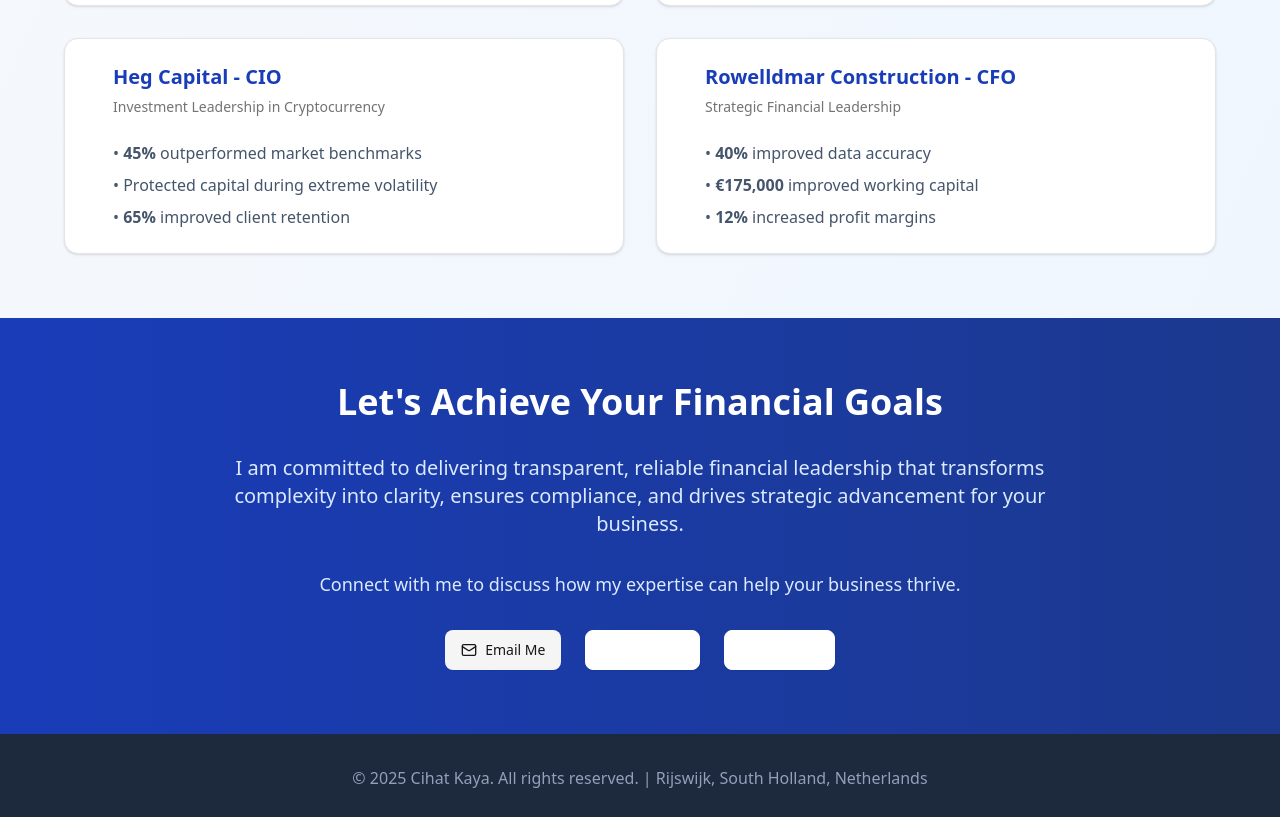
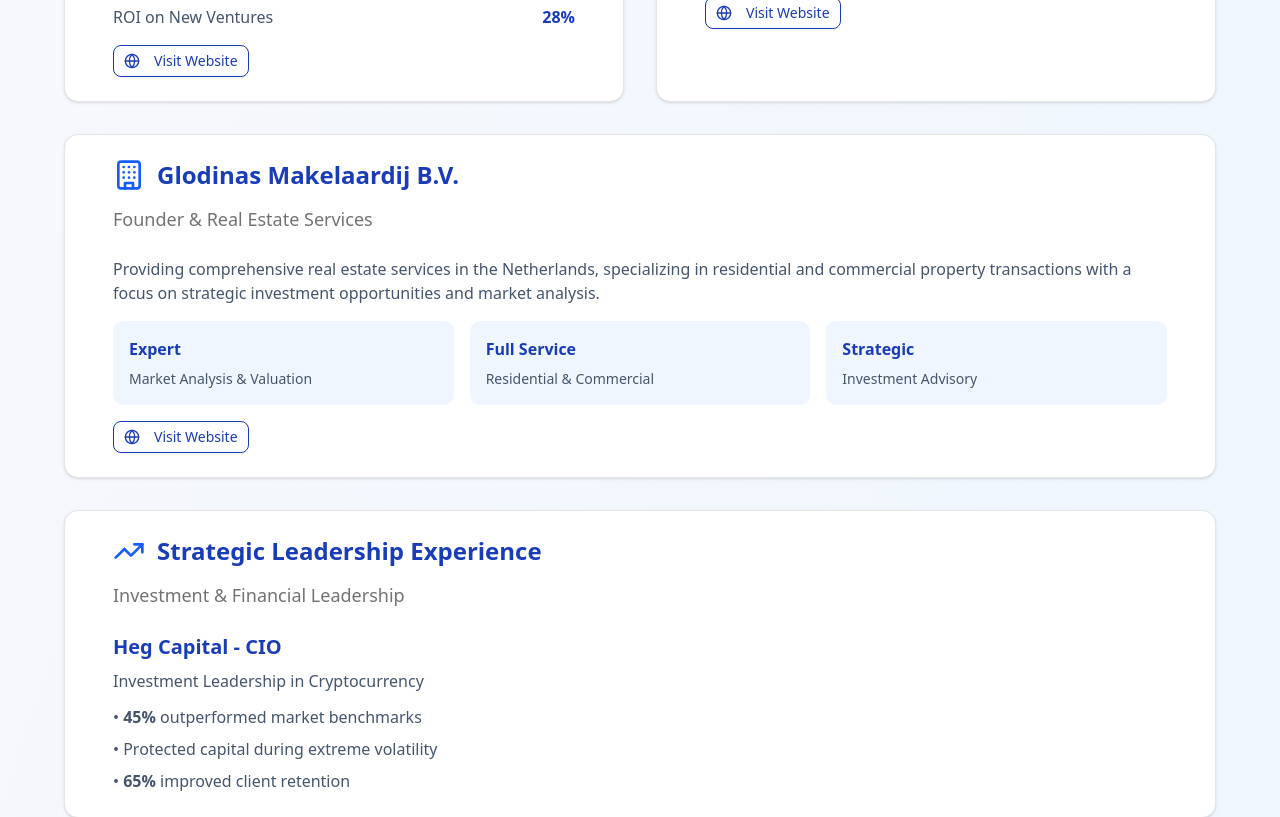
Before and after one commit to glodinasflexwork/cihat-kaya-portfolio, a React (Vite) app: page / in a window 1280 px wide. Shown: the part 2300-3117 px from the top of the page. Built offline with nearby package versions, Linux system fonts and the light colour scheme.

Commit message:
Update portfolio with Glodinas Holding structure and remove Rowelldmar Construction

```diff
--- a/src/App.jsx
+++ b/src/App.jsx
@@ -205,7 +205,7 @@
               </CardHeader>
               <CardContent>
                 <p className="text-slate-600 mb-4">
-                  Founded and lead a diversified business holding company managing specialized subsidiaries.
+                  Founded and lead a diversified business holding company strategically managing a portfolio of specialized subsidiaries including Glodinas Finance B.V., Glodinas Makelaardij B.V., and Glodinas Flex Work B.V.
                 </p>
                 <div className="space-y-2">
                   <div className="flex justify-between">
@@ -220,6 +220,17 @@
                     <span className="text-slate-600">ROI on New Ventures</span>
                     <span className="font-semibold text-blue-800">28%</span>
                   </div>
+                </div>
+                <div className="mt-4">
+                  <Button
+                    variant="outline"
+                    size="sm"
+                    className="text-blue-800 border-blue-800 hover:bg-blue-800 hover:text-white"
+                    onClick={() => window.open('https://www.glodinasholding.nl', '_blank')}
+                  >
+                    <Globe className="w-4 h-4 mr-2" />
+                    Visit Website
+                  </Button>
                 </div>
               </CardContent>
             </Card>
@@ -250,40 +261,85 @@
                     <span className="font-semibold text-blue-800">35%</span>
                   </div>
                 </div>
+                <div className="mt-4">
+                  <Button
+                    variant="outline"
+                    size="sm"
+                    className="text-blue-800 border-blue-800 hover:bg-blue-800 hover:text-white"
+                    onClick={() => window.open('http://glodinasflexwork.nl', '_blank')}
+                  >
+                    <Globe className="w-4 h-4 mr-2" />
+                    Visit Website
+                  </Button>
+                </div>
               </CardContent>
             </Card>
           </div>
 
-          {/* Other Experience */}
-          <div className="grid md:grid-cols-2 gap-8">
-            <Card className="p-6">
+          {/* Glodinas Makelaardij */}
+          <Card className="mb-8 p-6">
             <CardHeader>
-                <CardTitle className="text-xl text-blue-800">Heg Capital - CIO</CardTitle>
-                <CardDescription>Investment Leadership in Cryptocurrency</CardDescription>
+              <div className="flex items-center gap-3 mb-2">
+                <Building className="w-8 h-8 text-blue-600" />
+                <CardTitle className="text-2xl text-blue-800">Glodinas Makelaardij B.V.</CardTitle>
+              </div>
+              <CardDescription className="text-lg font-medium">Founder & Real Estate Services</CardDescription>
             </CardHeader>
             <CardContent>
+              <p className="text-slate-600 mb-4">
+                Providing comprehensive real estate services in the Netherlands, specializing in residential and commercial property transactions with a focus on strategic investment opportunities and market analysis.
+              </p>
+              <div className="grid md:grid-cols-3 gap-4 mb-4">
+                <div className="bg-blue-50 p-4 rounded-lg">
+                  <h4 className="font-semibold text-blue-800 mb-2">Expert</h4>
+                  <p className="text-sm text-slate-600">Market Analysis & Valuation</p>
+                </div>
+                <div className="bg-blue-50 p-4 rounded-lg">
+                  <h4 className="font-semibold text-blue-800 mb-2">Full Service</h4>
+                  <p className="text-sm text-slate-600">Residential & Commercial</p>
+                </div>
+                <div className="bg-blue-50 p-4 rounded-lg">
+                  <h4 className="font-semibold text-blue-800 mb-2">Strategic</h4>
+                  <p className="text-sm text-slate-600">Investment Advisory</p>
+                </div>
+              </div>
+              <div className="mt-4">
+                <Button
+                  variant="outline"
+                  size="sm"
+                  className="text-blue-800 border-blue-800 hover:bg-blue-800 hover:text-white"
+                  onClick={() => window.open('http://glodinasmakelaardij.nl', '_blank')}
+                >
+                  <Globe className="w-4 h-4 mr-2" />
+                  Visit Website
+                </Button>
+              </div>
+            </CardContent>
+          </Card>
+
+          {/* Strategic Leadership Experience */}
+          <Card className="mb-8 p-6">
+            <CardHeader>
+              <div className="flex items-center gap-3 mb-2">
+                <TrendingUp className="w-8 h-8 text-blue-600" />
+                <CardTitle className="text-2xl text-blue-800">Strategic Leadership Experience</CardTitle>
+              </div>
+              <CardDescription className="text-lg font-medium">Investment & Financial Leadership</CardDescription>
+            </CardHeader>
+            <CardContent>
+              <div className="grid md:grid-cols-1 gap-6">
+                <div>
+                  <h3 className="text-xl font-semibold text-blue-800 mb-2">Heg Capital - CIO</h3>
+                  <p className="text-slate-600 mb-3">Investment Leadership in Cryptocurrency</p>
                   <ul className="space-y-2 text-slate-600">
                     <li>• <strong>45%</strong> outperformed market benchmarks</li>
                     <li>• Protected capital during extreme volatility</li>
                     <li>• <strong>65%</strong> improved client retention</li>
                   </ul>
+                </div>
+              </div>
             </CardContent>
           </Card>
-
-            <Card className="p-6">
-              <CardHeader>
-                <CardTitle className="text-xl text-blue-800">Rowelldmar Construction - CFO</CardTitle>
-                <CardDescription>Strategic Financial Leadership</CardDescription>
-              </CardHeader>
-              <CardContent>
-                <ul className="space-y-2 text-slate-600">
-                  <li>• <strong>40%</strong> improved data accuracy</li>
-                  <li>• <strong>€175,000</strong> improved working capital</li>
-                  <li>• <strong>12%</strong> increased profit margins</li>
-                </ul>
-              </CardContent>
-            </Card>
-          </div>
         </div>
       </section>
 
```
Lines whose indentation alone changed are shown as unchanged.
